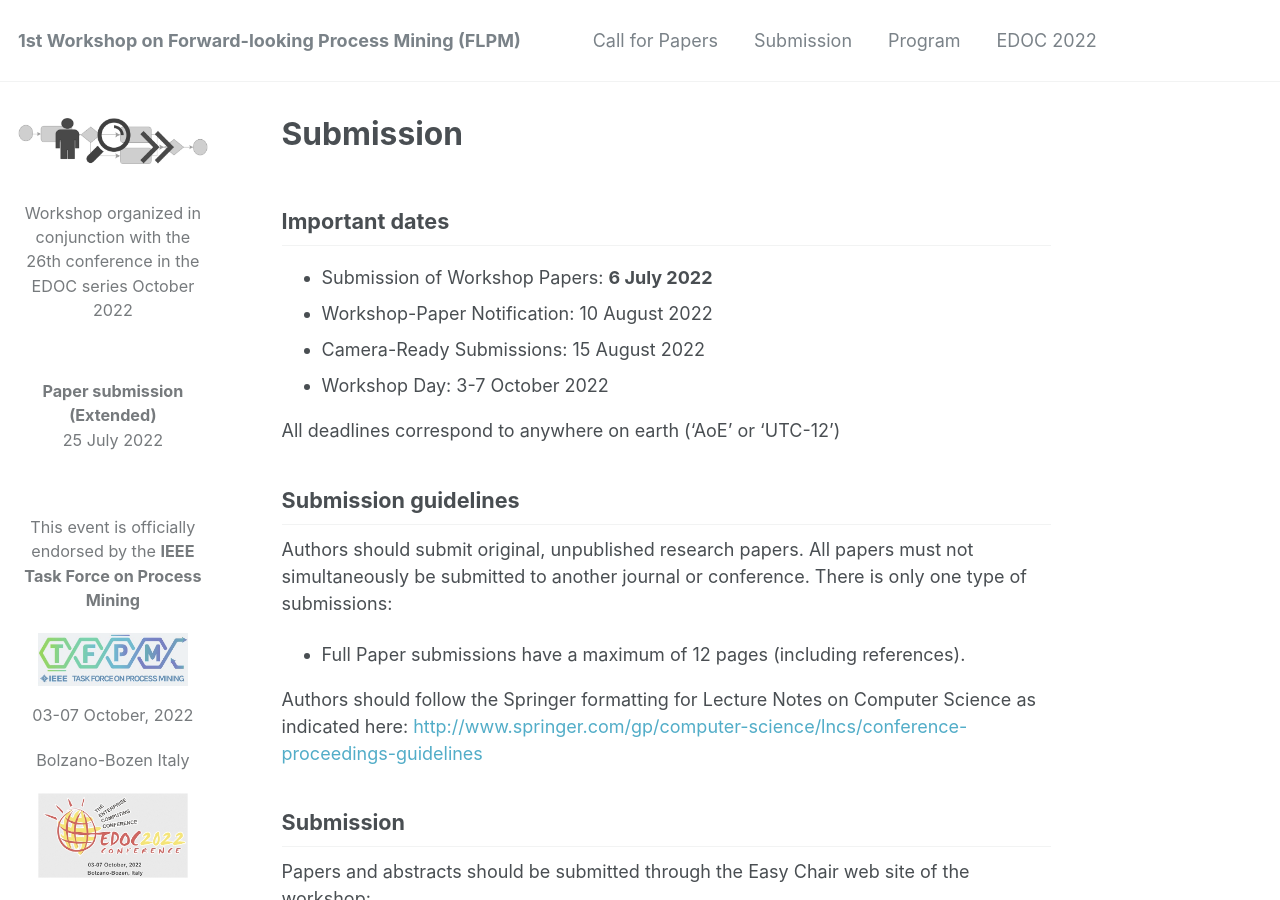
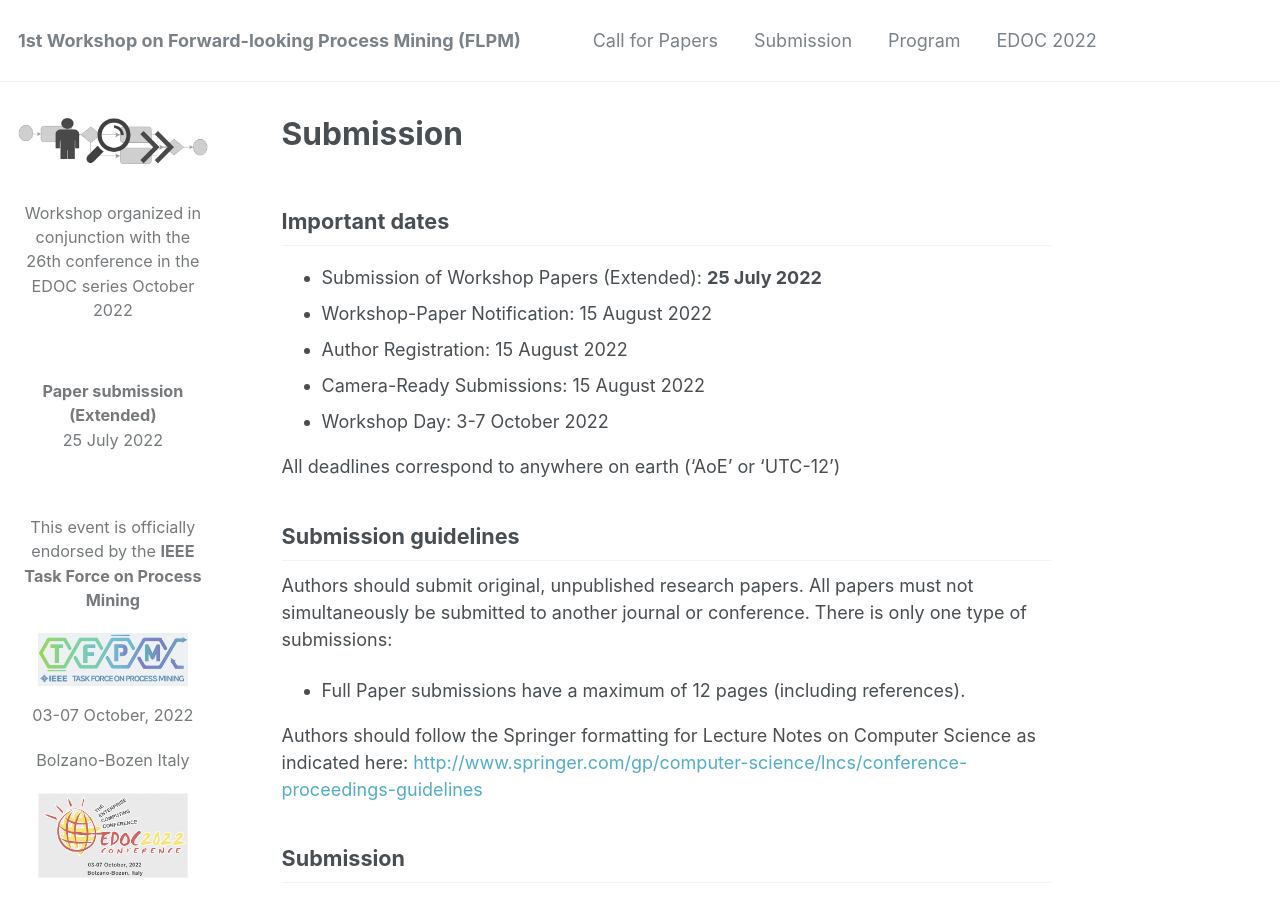
Before and after one commit to flpm-workshop/flpm-workshop.github.io, a Jekyll site: the page built from _pages/submission.md, in a window 1280 px wide and 900 px high. Built offline with Jekyll 4.4.1, drawn with Linux system fonts in a browser that asks for light colours.

Commit message:
Update submission.md

```diff
--- a/_pages/submission.md
+++ b/_pages/submission.md
@@ -6,8 +6,9 @@ author_profile: true
 
 ## Important dates
 
-* Submission of Workshop Papers: **6 July 2022**
-* Workshop-Paper Notification: 10 August 2022
+* Submission of Workshop Papers (Extended): **25 July 2022**
+* Workshop-Paper Notification: 15 August 2022
+* Author Registration: 15 August 2022
 * Camera-Ready Submissions: 15 August 2022
 * Workshop Day: 3-7 October 2022
 
```
